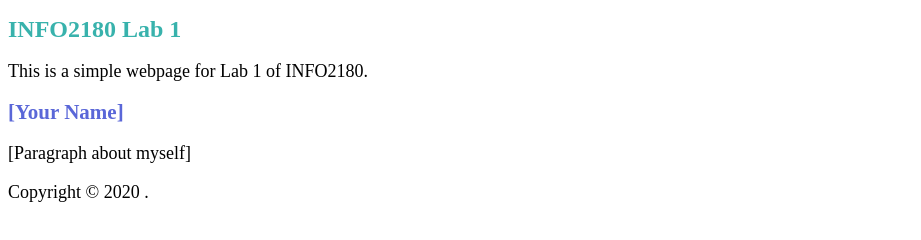
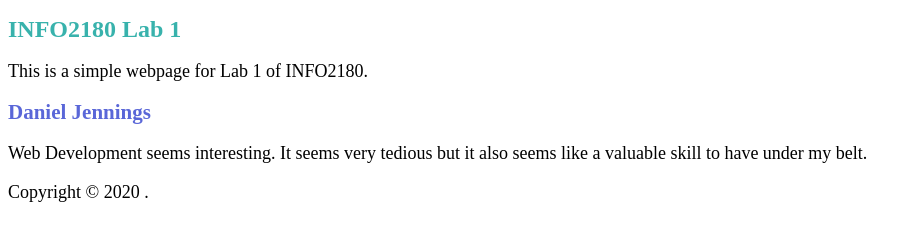
Before and after one commit to danjen876/info2180-lab1, a plain HTML site: page index.html in a window 1280 px wide. Shown: the whole page, without its empty margins (0-921 px from the left). Drawn offline with Linux system fonts and the light colour scheme.

Commit message:
Paragraph on myself

```diff
--- a/index.html
+++ b/index.html
@@ -13,8 +13,8 @@
      <p>This is a simple webpage for Lab 1 of INFO2180.</p>
  </header>
  <main>
- <h2>[Your Name]</h2>
- <p>[Paragraph about myself]</p>
+ <h2>Daniel Jennings</h2>
+ <p>Web Development seems interesting. It seems very tedious but it also seems like a valuable skill to have under my belt.</p>
  </main>
  <footer>
  <p>Copyright &copy; 2020 <Your Name>.</p>
```
